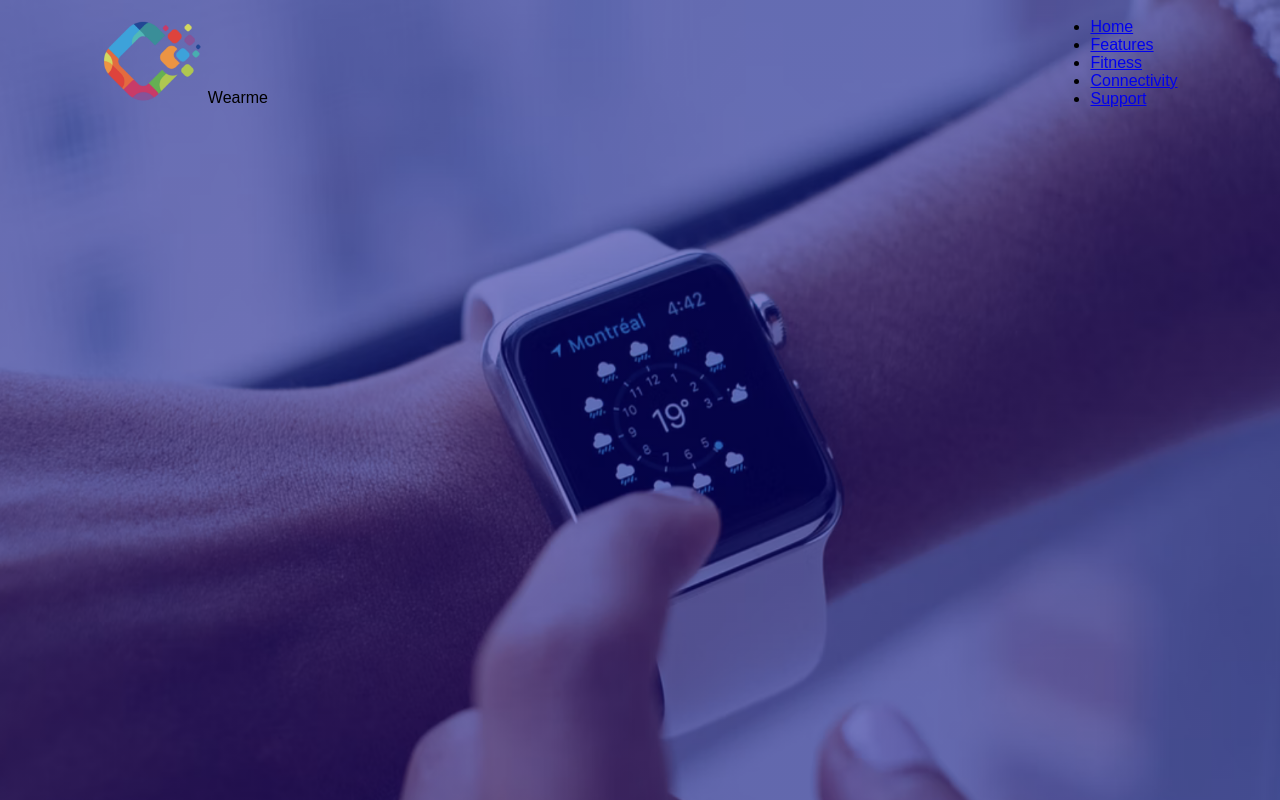
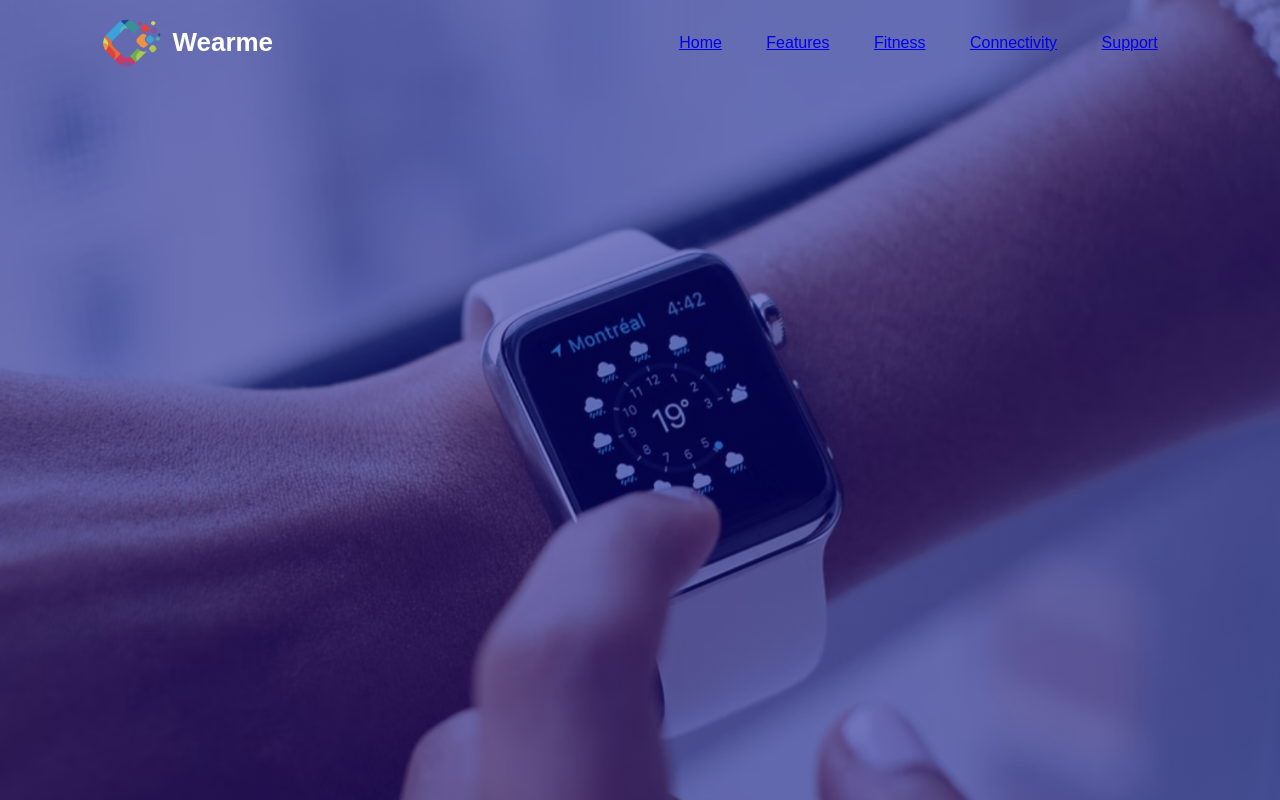
Before and after one commit to Ethel3/animated-website, a plain HTML site: page index.html in a window 1280 px wide. Drawn offline with Linux system fonts and the light colour scheme.

Commit message:
quick change

```diff
--- a/style.css
+++ b/style.css
@@ -18,3 +18,19 @@ nav{
     align-items: center;
     padding: 18px 8%;
 }
+nav .logo{
+    display: flex;
+    align-items: center;
+    font-size: 26px;
+    font-weight: 600;
+    color: #fff;
+}
+nav .logo img{
+    width: 60px;
+    margin-right: 10px;
+}
+nav ul li{
+    display: inline-block;
+    list-style: none;
+    margin: 10px 20px;
+}
```
